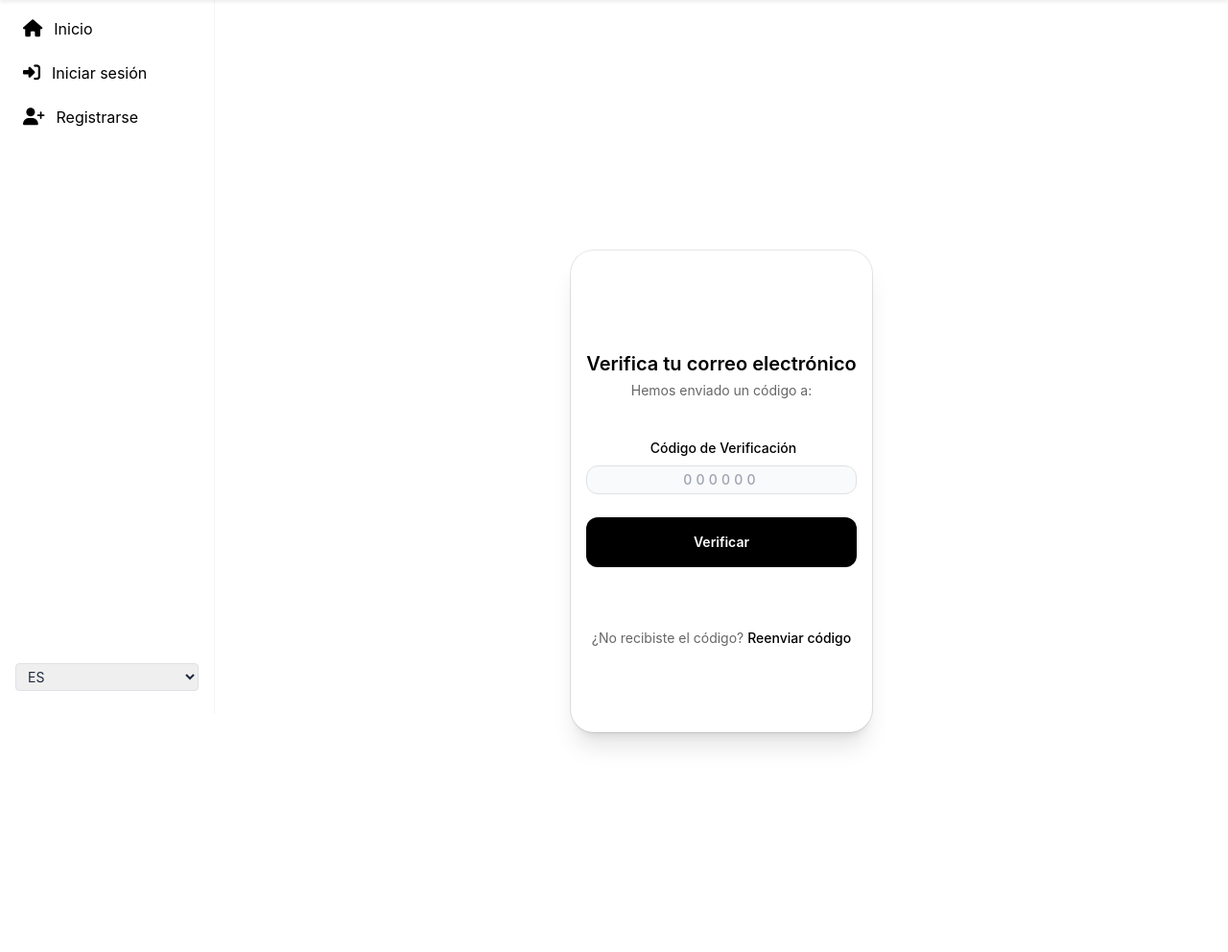
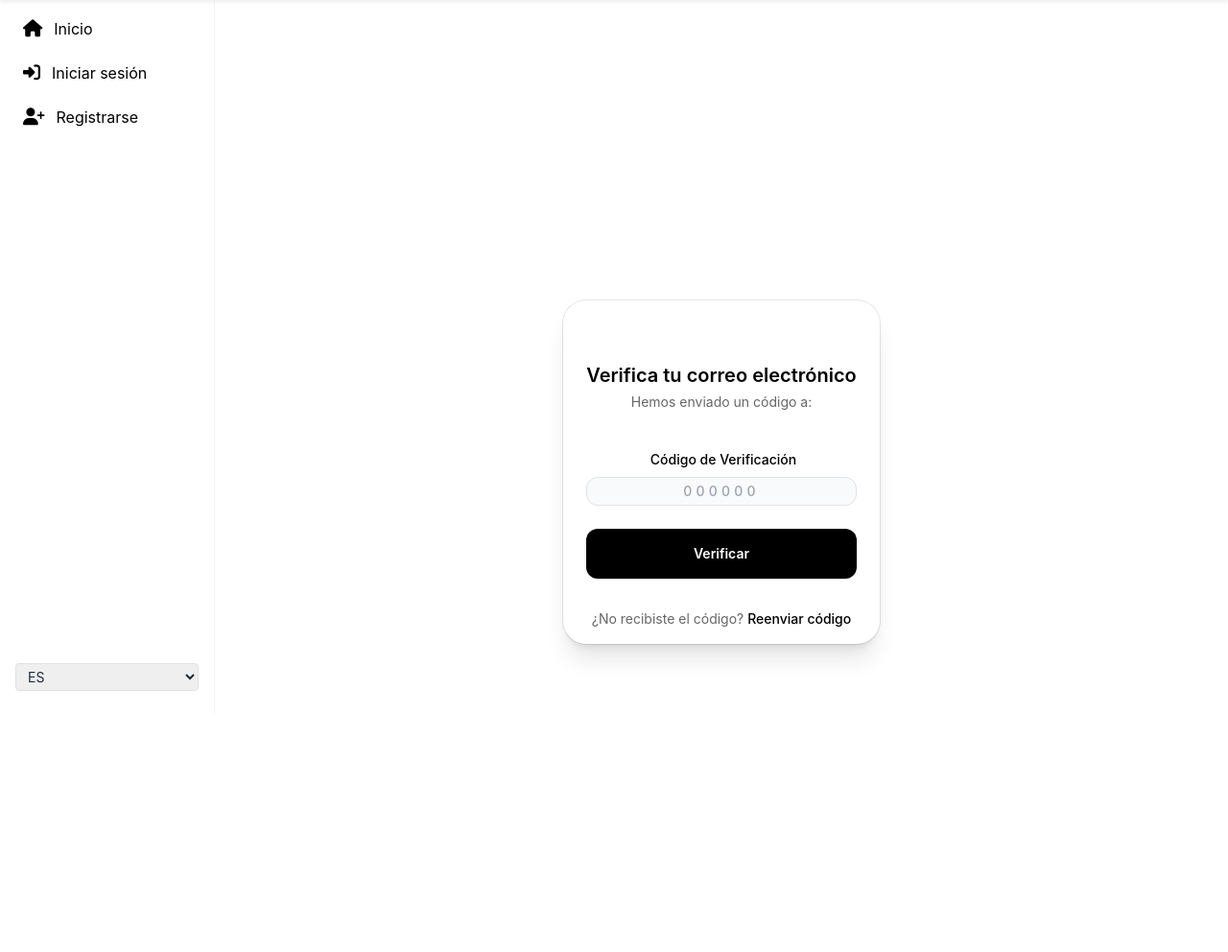
Before and after one commit to Taskify-udl/taskify-web, a Django app: template taskify_app/templates/verify_email.html in a window 1280 px wide. Shown: the part 56-1048 px from the top of the page at 96% size. Run offline with Django 5.2, Linux system fonts and the light colour scheme; the template is opened without the code that fills it, so the values that code supplies are empty; some libraries are stand-ins or nearby versions.

Commit message:
fix: adjust styles verify email

```diff
--- a/taskify_app/templates/verify_email.html
+++ b/taskify_app/templates/verify_email.html
@@ -17,7 +17,7 @@
               Esta es la tarjeta principal, con los mismos estilos que signup.html
               (rounded-3xl, shadow-xl, ring-1, etc.)
             -->
-            <div class="px-3 rounded-3xl bg-white px-18 py-20 mt-8 shadow-xl ring-1 ring-black/10 sm:px-16 sm:py-20">
+            <div class="px-4 rounded-3xl bg-white px-18 pt-10 shadow-xl ring-1 ring-black/10 sm:px-16">
                 <div class="mb-10 text-center pt-4">
                     <h2 class="text-xl font-semibold text-black">{% t "verify_email.header" %}</h2>
                     <p id="step-description" class="mb-2 mt-1 text-sm text-black/60">{% t "verify_email.sent_to" %}</p>
@@ -72,7 +72,7 @@
                       Este es el link para reenviar, con los mismos estilos que el de "Iniciar Sesión"
                       en signup.html. Hecho con un SPAN en lugar de un botón.
                     -->
-                    <div class="mt-10 border-black/10 pt-4 pb-2 text-center text-sm text-black/60">
+                    <div class="my-2 border-black/10 pt-4 pb-3 text-center text-sm text-black/60">
                         <p>
                             {% t "verify_email.didnt_receive" %}
                             <span
```
